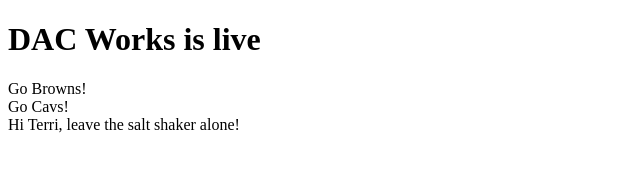
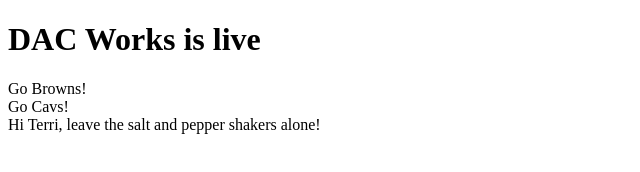
Before and after one commit to Dcolumbaro/DacWorks, a plain HTML site: page k8s/base/index.html in a window 1280 px wide. Shown: the whole page, without its empty margins (0-640 px from the left). Drawn offline with Linux system fonts and the light colour scheme.

Commit message:
#6 test Argo Auto Sync

```diff
--- a/k8s/base/index.html
+++ b/k8s/base/index.html
@@ -9,6 +9,6 @@
 	<br>
 	    <label>Go Cavs!</label>
 		<br>
-		  <label>Hi Terri, leave the salt shaker alone!</label>
+		  <label>Hi Terri, leave the salt and pepper shakers alone!</label>
   </body>
 </html>
```
